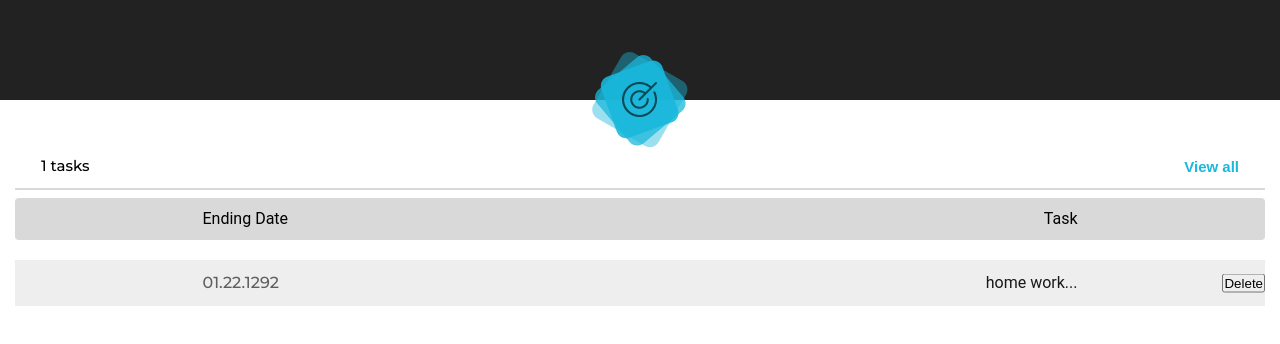
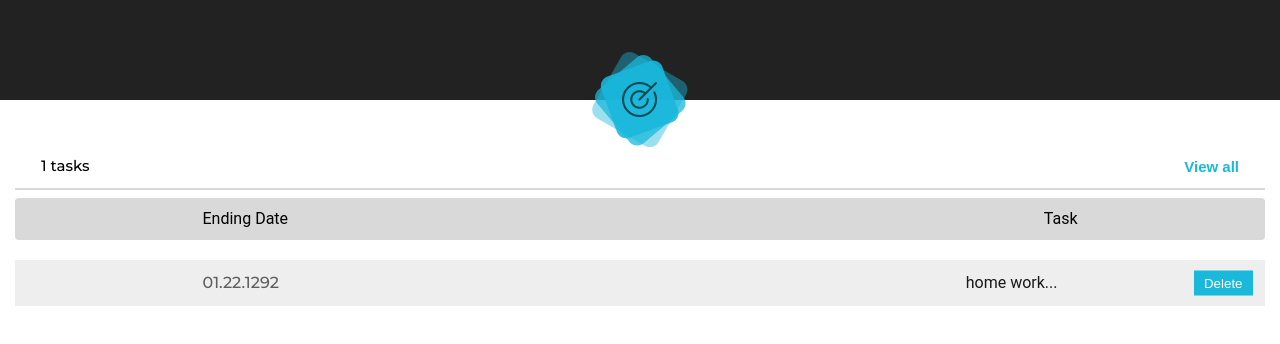
Before and after one commit to Tim2095/To-do-List-, a Vue app: page /allTasks in a window 1280 px wide. Shown: the top 344 px of the page. Built offline with nearby package versions, Linux system fonts and the light colour scheme.

Commit message:
make delete-btn better

```diff
--- a/src/components/AllTasks.vue
+++ b/src/components/AllTasks.vue
@@ -135,6 +135,7 @@ const deleteTask = (taskName) => {
       font-size: 1.6rem;
       font-weight: 400;
       font-family: 'Roboto';
+      padding-right: 2rem;
 
     }
     .task-date {
@@ -149,7 +150,13 @@ const deleteTask = (taskName) => {
     position: absolute;
     top: 50%;
     transform: translate(0, -50%);
-    right: 0;
+    margin-left: 3rem;
+    right: 1%;
+    background: #1AB8DB;
+
+    border: none;
+    padding: 0.5rem 1rem;
+    color: #fff;
   }
 }
 </style>
```
